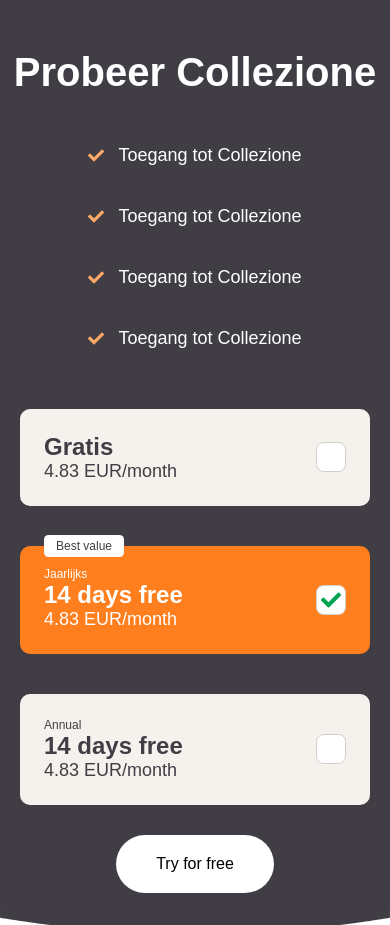
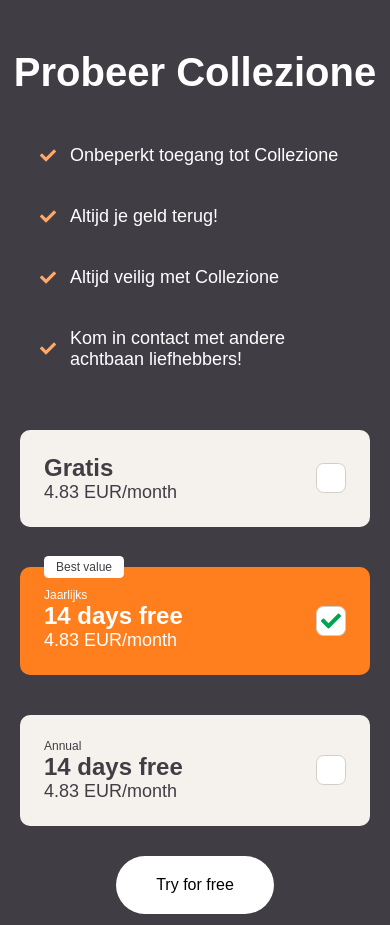
Before and after one commit to ScottZ2004/Collezione, a React (Create React App) app: page / in a window 390 px wide. Shown: the part 3140-4065 px from the top of the page. Built offline with nearby package versions, Linux system fonts and the light colour scheme; a web font is replaced by a local one.

Commit message:
the checks above the prices are now responsive and get props from the prices component

```diff
--- /dev/null
+++ b/src/Components/Check/Check.css
@@ -0,0 +1,21 @@
+
+.check{
+    display: flex;
+    flex-direction: row;
+    align-items: center;
+    gap: 1.4rem;
+    margin: 2rem;
+    align-self: flex-start;
+    text-align: left;
+}
+
+.check__svg{
+    min-height: 1.3rem;
+    min-width: 1.6rem;
+    max-height: 1.3rem;
+    max-width: 1.6rem;
+}
+
+.check__p{
+    font-size: 1.8rem;
+}
--- /dev/null
+++ b/src/Components/Check/Check.js
@@ -0,0 +1,14 @@
+import "./Check.css";
+
+const Check = (props) => {
+    return (
+        <div className="check">
+            <svg className="check__svg" xmlns="http://www.w3.org/2000/svg" width="36" height="26.846" viewBox="0 0 36 26.846">
+                <path id="Icon_awesome-check" data-name="Icon awesome-check" d="M12.227,30.9.527,19.2a1.8,1.8,0,0,1,0-2.546L3.073,14.1a1.8,1.8,0,0,1,2.546,0L13.5,21.986,30.382,5.1a1.8,1.8,0,0,1,2.546,0L35.473,7.65a1.8,1.8,0,0,1,0,2.546l-20.7,20.7A1.8,1.8,0,0,1,12.227,30.9Z" transform="translate(0 -4.577)" fill="#ffa867"/>
+            </svg>
+            <p className="check__p">{props.title || "Dit is inbegrepen!"}</p>
+        </div>
+    );
+}
+
+export default Check;
--- a/src/Components/Prices/Prices.css
+++ b/src/Components/Prices/Prices.css
@@ -18,28 +18,11 @@
 }
 
 .prices__check_container{
-    display: flex;
-    justify-content: center;
-    flex-wrap: wrap;
+    display: grid;
+    grid-template-columns: 50% 50%;
+    grid-auto-rows: auto;
     margin: 2rem;
-    max-width: 70rem;
-}
-
-.prices__check{
-    display: flex;
-    flex-direction: row;
-    align-items: center;
-    gap: 1.4rem;
-    margin: 2rem;
-}
-
-.prices__check__svg{
-    height: 1.3rem;
-    width: 1.6rem;
-}
-
-.prices__check__p{
-    font-size: 1.8rem;
+    max-width: 100rem;
 }
 
 .prices__inputWrapper{
@@ -72,3 +55,13 @@
     margin-top: 1.1rem;
     margin-bottom: 0.9rem;
 }
+
+@media (max-width: 880px) {
+    .prices__check_container{
+        display: grid;
+        grid-template-columns: 100%;
+        grid-auto-rows: auto;
+        margin: 2rem;
+        max-width: 100rem;
+    }
+}
--- a/src/Components/Prices/Prices.js
+++ b/src/Components/Prices/Prices.js
@@ -1,6 +1,7 @@
 import "./Prices.css";
 import Price from "../Price/Price";
 import React from "react";
+import Check from "../Check/Check";
 
 class Prices extends React.Component{
     constructor() {
@@ -48,30 +49,10 @@
                 <header className="prices__header">
                     <h1 className="prices__h1">Probeer Collezione</h1>
                     <div className="prices__check_container">
-                        <div className="prices__check">
-                            <svg className="prices__check__svg" xmlns="http://www.w3.org/2000/svg" width="36" height="26.846" viewBox="0 0 36 26.846">
-                                <path id="Icon_awesome-check" data-name="Icon awesome-check" d="M12.227,30.9.527,19.2a1.8,1.8,0,0,1,0-2.546L3.073,14.1a1.8,1.8,0,0,1,2.546,0L13.5,21.986,30.382,5.1a1.8,1.8,0,0,1,2.546,0L35.473,7.65a1.8,1.8,0,0,1,0,2.546l-20.7,20.7A1.8,1.8,0,0,1,12.227,30.9Z" transform="translate(0 -4.577)" fill="#ffa867"/>
-                            </svg>
-                            <p className="prices__check__p">Toegang tot Collezione</p>
-                        </div>
-                        <div className="prices__check">
-                            <svg className="prices__check__svg" xmlns="http://www.w3.org/2000/svg" width="36" height="26.846" viewBox="0 0 36 26.846">
-                                <path id="Icon_awesome-check" data-name="Icon awesome-check" d="M12.227,30.9.527,19.2a1.8,1.8,0,0,1,0-2.546L3.073,14.1a1.8,1.8,0,0,1,2.546,0L13.5,21.986,30.382,5.1a1.8,1.8,0,0,1,2.546,0L35.473,7.65a1.8,1.8,0,0,1,0,2.546l-20.7,20.7A1.8,1.8,0,0,1,12.227,30.9Z" transform="translate(0 -4.577)" fill="#ffa867"/>
-                            </svg>
-                            <p className="prices__check__p">Toegang tot Collezione</p>
-                        </div>
-                        <div className="prices__check">
-                            <svg className="prices__check__svg" xmlns="http://www.w3.org/2000/svg" width="36" height="26.846" viewBox="0 0 36 26.846">
-                                <path id="Icon_awesome-check" data-name="Icon awesome-check" d="M12.227,30.9.527,19.2a1.8,1.8,0,0,1,0-2.546L3.073,14.1a1.8,1.8,0,0,1,2.546,0L13.5,21.986,30.382,5.1a1.8,1.8,0,0,1,2.546,0L35.473,7.65a1.8,1.8,0,0,1,0,2.546l-20.7,20.7A1.8,1.8,0,0,1,12.227,30.9Z" transform="translate(0 -4.577)" fill="#ffa867"/>
-                            </svg>
-                            <p className="prices__check__p">Toegang tot Collezione</p>
-                        </div>
-                        <div className="prices__check">
-                            <svg className="prices__check__svg" xmlns="http://www.w3.org/2000/svg" width="36" height="26.846" viewBox="0 0 36 26.846">
-                                <path id="Icon_awesome-check" data-name="Icon awesome-check" d="M12.227,30.9.527,19.2a1.8,1.8,0,0,1,0-2.546L3.073,14.1a1.8,1.8,0,0,1,2.546,0L13.5,21.986,30.382,5.1a1.8,1.8,0,0,1,2.546,0L35.473,7.65a1.8,1.8,0,0,1,0,2.546l-20.7,20.7A1.8,1.8,0,0,1,12.227,30.9Z" transform="translate(0 -4.577)" fill="#ffa867"/>
-                            </svg>
-                            <p className="prices__check__p">Toegang tot Collezione</p>
-                        </div>
+                        <Check title="Onbeperkt toegang tot Collezione"/>
+                        <Check title="Altijd je geld terug!"/>
+                        <Check title="Altijd veilig met Collezione"/>
+                        <Check title="Kom in contact met andere achtbaan liefhebbers!"/>
                     </div>
                 </header>
                 <section className="prices__inputWrapper">
```
